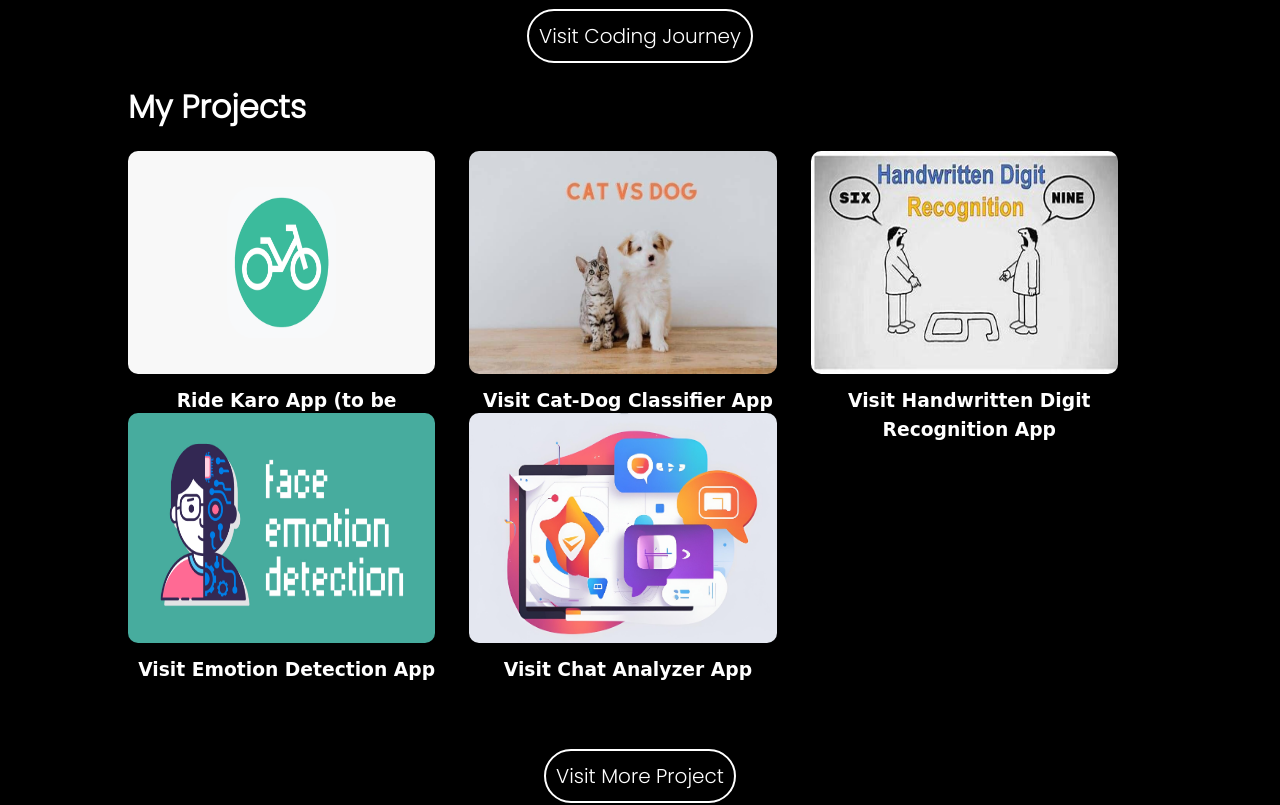
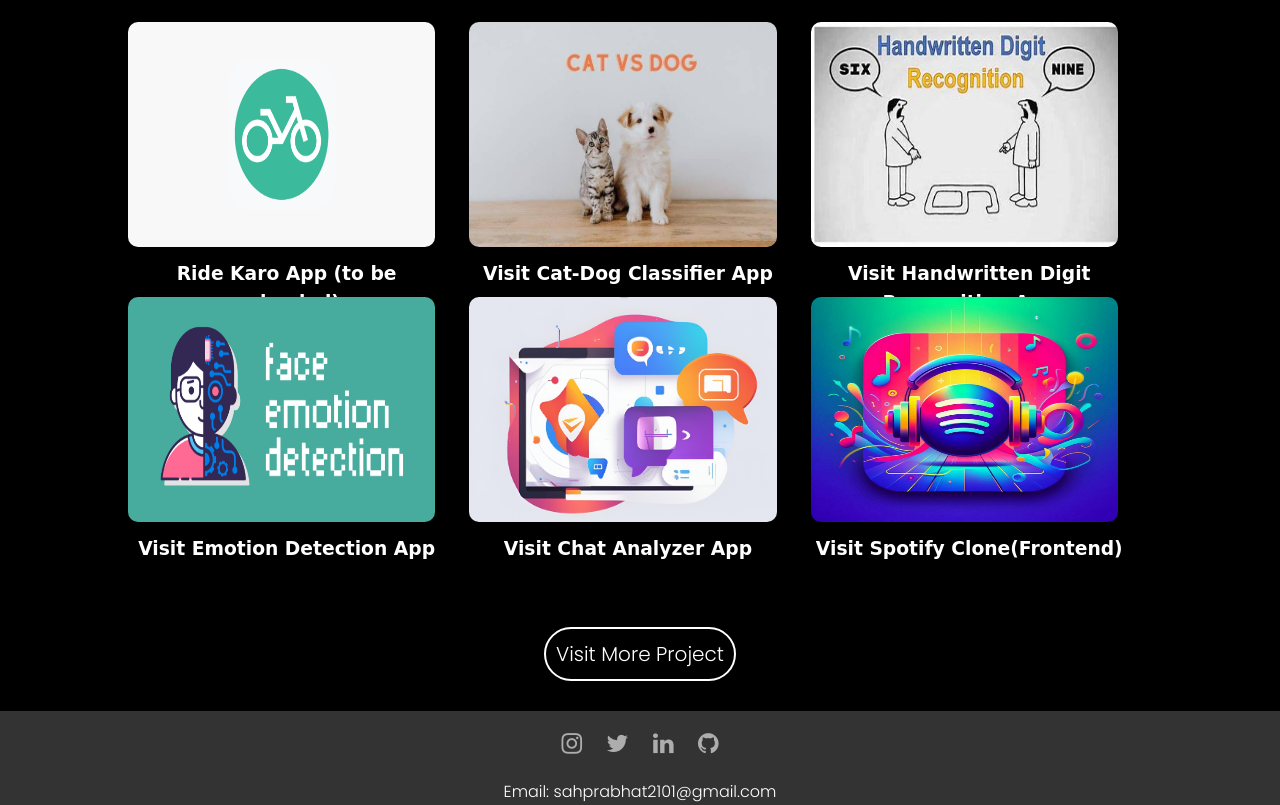
Before and after one commit to Prabhat-2101/My_Portfolio, a plain HTML site: page index.html in a window 1280 px wide. Shown: the part 2465-3270 px from the top of the page. Drawn offline with nearby package versions, Linux system fonts and the light colour scheme.

Commit message:
Spotify Clone Added

```diff
--- a/Styles/media_query.css
+++ b/Styles/media_query.css
@@ -38,6 +38,7 @@
     .left-part #img {width: 60%;}
     .services div,.works div{
         width: 90%;
+        height: 200px;
     }
 }
 
--- a/Styles/style.css
+++ b/Styles/style.css
@@ -304,7 +304,7 @@ nav ul li a:hover::after{
 .works{
     display: grid;
     grid-template-columns: repeat(3, 1fr);
-    grid-row-gap: 15px;
+    grid-row-gap: 25px;
     justify-content: space-around;
     padding: 20px 0px;
     margin-bottom: 60px;
@@ -312,12 +312,13 @@ nav ul li a:hover::after{
 .works div{
     width: 100%;
     border-radius: 10px;
+    height: 250px;
 }
 .works img{
     width: 100%;
     height: 90%;
     border-radius: 10px;
-    transition: transform 1.1s;
+    transition: transform 1.1s ease;
 }
 .works div img:hover{
     transform: scale(1.05);
@@ -376,11 +377,13 @@ nav ul li a:hover::after{
     margin: 0 10px;
     font-size: 24px;
     color: white;
+    opacity: 0.6;
     text-decoration: none;
+    transition: opacity 0.6s ease-in-out;
 }
 
 .social-media a:hover {
-    color: #ddd;
+    opacity: 1;
 }
 
 .contact-info {
--- a/index.html
+++ b/index.html
@@ -15,7 +15,7 @@
         <!-- Navigation Container -->
         <div class="nav-container">
             <nav class="nav-list">
-                <a href="#"><img src="Images/pkr_logo.png" alt="Logo" class="logo"></a>
+                <a href="https://www.prabhatraj.tech" target="_blank"><img src="Images/pkr_logo.png" alt="Logo" class="logo"></a>
                 <div class="hamburger-menu" id="hamburgerMenu">
                     <i class="fa fa-bars"></i>
                 </div>
@@ -219,6 +219,12 @@
                         <h3><a href="https://chatanalyzerai.streamlit.app/" target="_blank">Visit Chat Analyzer App</a></h3>
                     </div>
                 </div>
+                <div>
+                    <img src="Images/spotify.png" alt="">
+                    <div class="desc">
+                        <h3><a href="https://spotifyclone.prabhatraj.tech/" target="_blank">Visit Spotify Clone(Frontend)</a></h3>
+                    </div>
+                </div>
             </div>
             <div class="redirect-buttom" style="text-align: center;"><a href="https://github.com/Prabhat-2101/" class="home-button" target="_blank">Visit More Project</a></div>
         </div>
@@ -318,7 +324,7 @@
                 collegeName: "Gopal Sah High School",
                 year: "2016-2017",
                 cgpa: "7.7",
-                achievements: []
+                achievements: ["NA"]
             }
         };
 
```
Also changed, not shown: Images/prabhat.jpg, Images/spotify.png (added).
